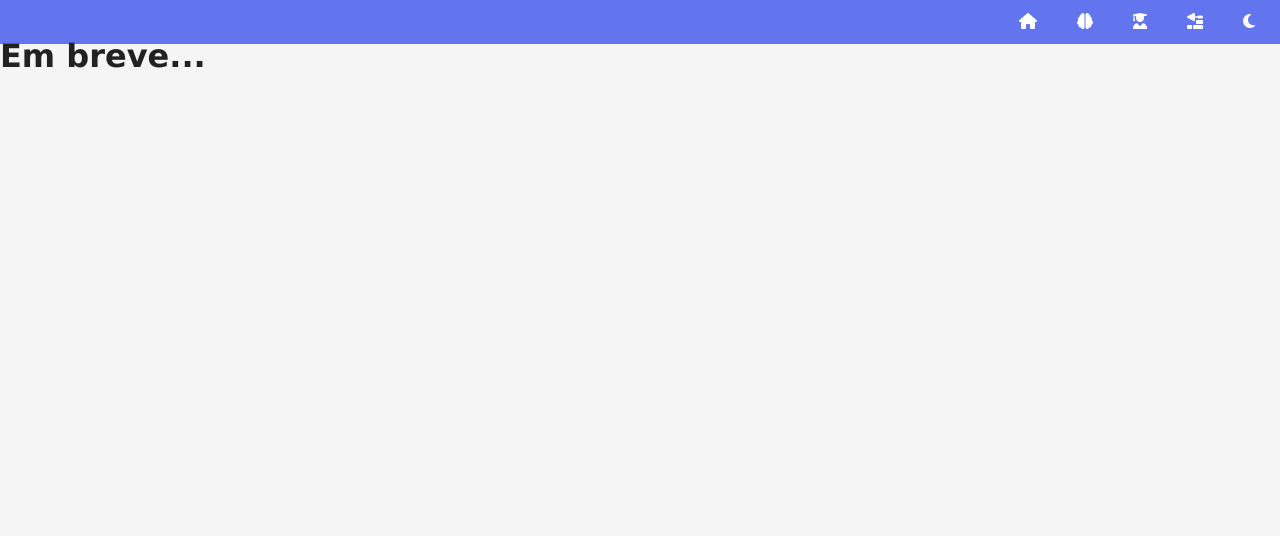
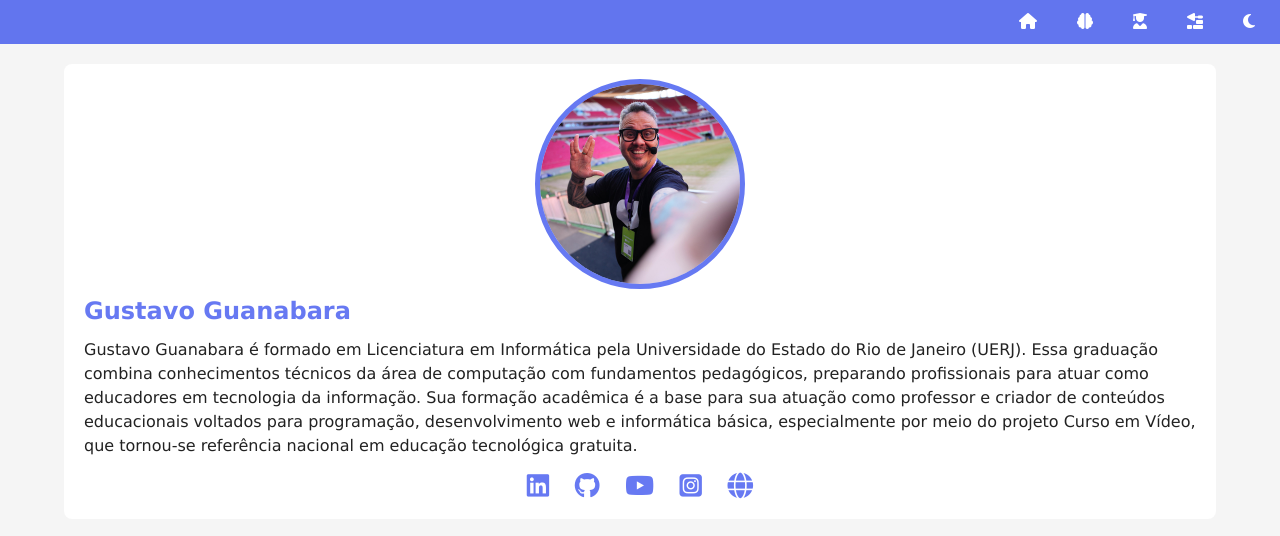
Before and after one commit to Anthony-Albuquerque405/portfolio, a plain HTML site: page index.html in a window 1280 px wide. Drawn offline with Linux system fonts and the light colour scheme.

Commit message:
construindo o main do portifólio

```diff
--- a/estilos/style.css
+++ b/estilos/style.css
@@ -18,7 +18,7 @@
   --texto: #222222;
   --texto-inverso: #ffffff;
   --destaque: #1935eca9;
-  --destaque-inverso: #8fb3de;
+  --destaque-inverso: #a5ceff;
   --fundo-card: #ffffff;
 }
 body {
@@ -53,3 +53,48 @@ nav#menu a:hover {
   background-color: var(--destaque-inverso);
   color: var(--destaque);
 }
+main {
+  display: grid;
+  grid-template-columns: 1fr 90vw 1fr;
+  gap: 20px;
+
+  margin-top: 20px;
+}
+section#ficha {
+  background-color: var(--fundo-card);
+  padding: 20px;
+  border-radius: 8px;
+  grid-column: 2;
+}
+section#ficha img {
+  width: 200px;
+  aspect-ratio: 1/1;
+  object-fit: cover;
+  border-radius: 50%;
+  outline: 5px solid var(--destaque);
+  display: block;
+  margin: auto;
+  margin-bottom: 15px;
+}
+section#ficha h1 {
+  color: var(--destaque);
+  margin: 15px 0;
+  font-size: 1.5em;
+  text-align: left;
+}
+div#social {
+  display: flex;
+  justify-content: center;
+  align-items: center;
+
+  font-size: 1.6em;
+  gap: 1em;
+  margin-top: 15px;
+}
+div#social a {
+  color: var(--destaque);
+  transition: color 0.5s;
+}
+div#social a:hover {
+  color: var(--destaque-inverso);
+}
--- a/index.html
+++ b/index.html
@@ -34,7 +34,39 @@
       </nav>
     </header>
     <main>
-      <h1>Em breve...</h1>
+      <section id="ficha">
+        <img src="imagens/guanabara-perfil.jpg" alt="" class="foto" />
+        <h1>Gustavo Guanabara</h1>
+        <p>
+          Gustavo Guanabara é formado em Licenciatura em Informática pela
+          Universidade do Estado do Rio de Janeiro (UERJ). Essa graduação
+          combina conhecimentos técnicos da área de computação com fundamentos
+          pedagógicos, preparando profissionais para atuar como educadores em
+          tecnologia da informação. Sua formação acadêmica é a base para sua
+          atuação como professor e criador de conteúdos educacionais voltados
+          para programação, desenvolvimento web e informática básica,
+          especialmente por meio do projeto Curso em Vídeo, que tornou-se
+          referência nacional em educação tecnológica gratuita.
+        </p>
+        <div id="social">
+          <a href="#" target="_blank" rel="nofollow"
+            ><i class="fa-brands fa-linkedin"></i
+          ></a>
+          <a href="#" target="_blank" rel="nofollow"
+            ><i class="fa-brands fa-github"></i
+          ></a>
+          <a href="#" target="_blank" rel="nofollow"
+            ><i class="fa-brands fa-youtube"></i
+          ></a>
+          <a href="#" target="_blank" rel="nofollow"
+            ><i class="fa-brands fa-square-instagram"></i
+          ></a>
+          <a href="#" target="_blank" rel="nofollow"
+            ><i class="fa-solid fa-globe"></i
+          ></a>
+        </div>
+      </section>
+      <section id="detalhes"></section>
     </main>
     <footer></footer>
     <script src="scripts/script.js"></script>
```
